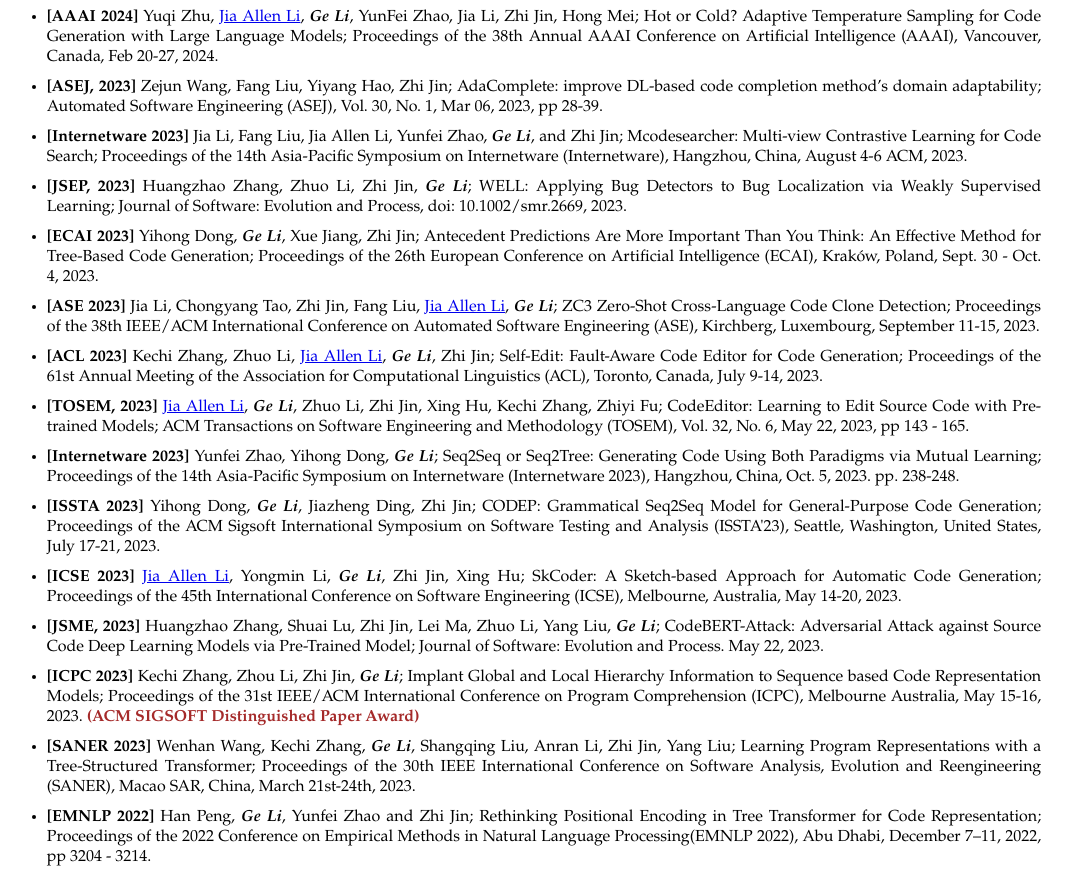
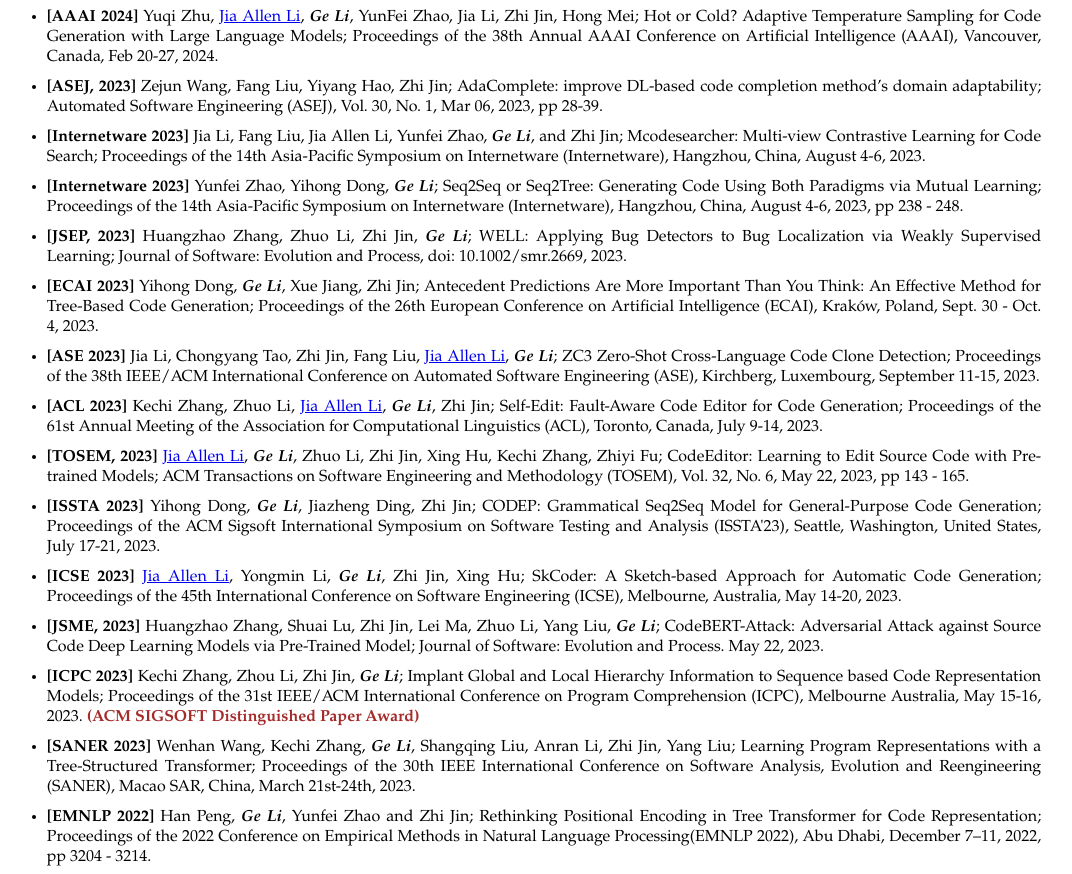
Before and after one commit to ligechina/ligechina.github.io, a plain HTML site: page index.html in a window 1280 px wide. Shown: the part 2406-3280 px from the top of the page, without its empty margins (96-1168 px from the left). Drawn offline with Linux system fonts and the light colour scheme.

Commit message:
Update index.html

```diff
--- a/index.html
+++ b/index.html
@@ -119,7 +119,9 @@
 
     <li class="paper"><b class="paperinf">[ASEJ, 2023]</b> Zejun Wang, Fang Liu, Yiyang Hao, Zhi Jin; AdaComplete: improve DL-based code completion method’s domain adaptability; Automated Software Engineering (ASEJ), Vol. 30, No. 1, Mar 06, 2023, pp 28-39.</li>
 
-    <li class="paper"><b class="paperinf">[Internetware 2023]</b> Jia Li, Fang Liu, Jia Allen Li, Yunfei Zhao, <b class="myname">Ge Li</b>, and Zhi Jin; Mcodesearcher: Multi-view Contrastive Learning for Code Search; Proceedings of the 14th Asia-Pacific Symposium on Internetware (Internetware), Hangzhou, China, August 4-6 ACM, 2023.</li>
+    <li class="paper"><b class="paperinf">[Internetware 2023]</b> Jia Li, Fang Liu, Jia Allen Li, Yunfei Zhao, <b class="myname">Ge Li</b>, and Zhi Jin; Mcodesearcher: Multi-view Contrastive Learning for Code Search; Proceedings of the 14th Asia-Pacific Symposium on Internetware (Internetware), Hangzhou, China, August 4-6, 2023.</li>
+
+    <li class="paper"><b class="paperinf">[Internetware 2023]</b> Yunfei Zhao, Yihong Dong, <b class="myname">Ge Li</b>; Seq2Seq or Seq2Tree: Generating Code Using Both Paradigms via Mutual Learning; Proceedings of the 14th Asia-Pacific Symposium on Internetware (Internetware), Hangzhou, China, August 4-6, 2023, pp 238 - 248.</li>
 
     <li class="paper"><b class="paperinf">[JSEP, 2023]</b> Huangzhao Zhang, Zhuo Li, Zhi Jin, <b class="myname">Ge Li</b>; WELL: Applying Bug Detectors to Bug Localization via Weakly Supervised Learning; Journal of Software: Evolution and Process, doi: 10.1002/smr.2669, 2023.</li>
 
@@ -130,8 +132,6 @@
 		<li class="paper"><b class="paperinf">[ACL 2023]</b> Kechi Zhang, Zhuo Li, <a href='https://lj2lijia.github.io/index.html'>Jia Allen Li</a>, <b class="myname">Ge Li</b>, Zhi Jin; Self-Edit: Fault-Aware Code Editor for Code Generation; Proceedings of the 61st Annual Meeting of the Association for Computational Linguistics (ACL), Toronto, Canada, July 9-14, 2023.</li>
 
 		<li class="paper"><b class="paperinf">[TOSEM, 2023]</b> <a href='https://lj2lijia.github.io/index.html'>Jia Allen Li</a>, <b class="myname">Ge Li</b>, Zhuo Li, Zhi Jin, Xing Hu, Kechi Zhang, Zhiyi Fu; CodeEditor: Learning to Edit Source Code with Pre-trained Models; ACM Transactions on Software Engineering and Methodology (TOSEM), Vol. 32, No. 6, May 22, 2023, pp 143 - 165.</li>
-
-    <li class="paper"><b class="paperinf">[Internetware 2023]</b> Yunfei Zhao, Yihong Dong, <b class="myname">Ge Li</b>; Seq2Seq or Seq2Tree: Generating Code Using Both Paradigms via Mutual Learning; Proceedings of the 14th Asia-Pacific Symposium on Internetware (Internetware 2023), Hangzhou, China, Oct. 5, 2023. pp. 238-248.</li>
 
 		<li class="paper"><b class="paperinf">[ISSTA 2023]</b> Yihong Dong, <b class="myname">Ge Li</b>, Jiazheng Ding, Zhi Jin; CODEP: Grammatical Seq2Seq Model for General-Purpose Code Generation; Proceedings of the ACM Sigsoft International Symposium on Software Testing and Analysis (ISSTA'23), Seattle, Washington, United States, July 17-21, 2023.</li>
 
```
